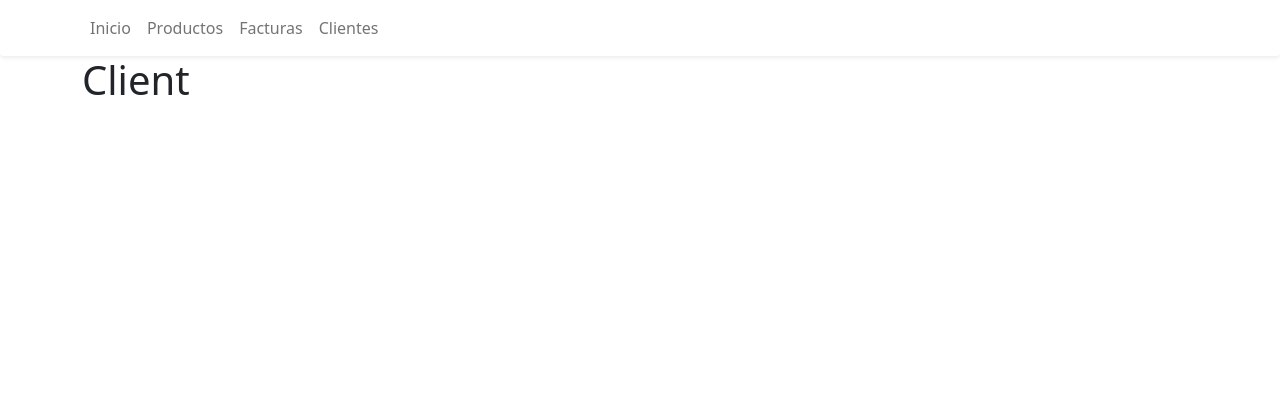
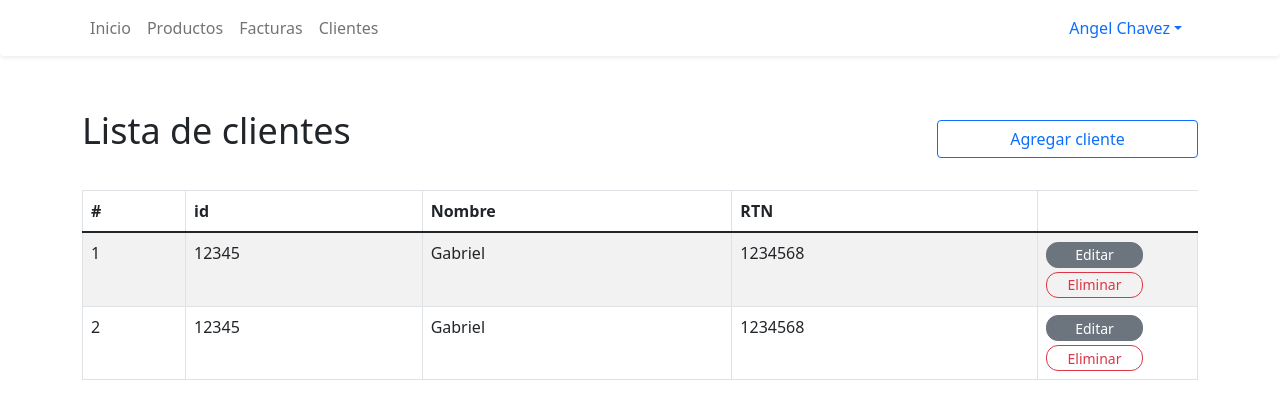
Before and after one commit to agchavez/billing-frontend, a React (Create React App) app: page /billing/client in a window 1280 px wide. Shown: the top 418 px of the page. Built offline with nearby package versions, Linux system fonts and the light colour scheme.

Commit message:
Tables ui

```diff
--- a/src/Pages/billingPage.tsx
+++ b/src/Pages/billingPage.tsx
@@ -1,9 +1,51 @@
 import React from 'react'
+import { Table, Button } from 'react-bootstrap';
 
 export const BillingPage = () => {
     return (
-        <div>
-            <h1>Billing</h1>
+        <div className="row mt-5">
+            <div className="base__title">
+
+                <p>Lista de facturas</p>
+            </div>
+            <div className="billing__container-table mt-3">
+            <Table striped bordered hover>
+                    <thead>
+                        <tr>
+                        <th>#</th>
+                        <th>Fecha y hora</th>
+                        <th>Cliente</th>
+                        <th>Total</th>
+                        <th>id</th>
+                        </tr>
+                    </thead>
+                    <tbody>
+                        <tr>
+                        <td>1</td>
+                        <td>Mark</td>
+                        <td>Otto</td>
+                        <td>@mdo</td>
+                        <td>12456</td>
+                        <td className="billin__container-btn"><Button className="base_btn-table" variant="secondary" size="sm">
+                            Ver mas
+                            </Button></td>
+                        </tr>
+                        <tr>
+                        <td>2</td>
+                        <td>Jacob</td>
+                        <td>Thornton</td>
+                        <td>@fat</td>
+                        <td>12456</td>
+                        <td className="billin__container-btn"><Button className="base_btn-table" variant="secondary" size="sm">
+                            Ver mas
+                            </Button></td>
+                        </tr>
+
+                    </tbody>
+                    </Table>
+            </div>
+
+
         </div>
     )
 }
--- a/src/Pages/clientPage.tsx
+++ b/src/Pages/clientPage.tsx
@@ -1,9 +1,59 @@
-import React from 'react'
+import React, { useState } from 'react'
+import { Table, Button } from 'react-bootstrap';
+import { AddNewClient } from '../components/newClient';
 
 export const ClientPage = () => {
+    const [ModalShow, setModalShow] = useState(false);
+    const handleAddClient = ()=>{
+            setModalShow(true);
+    }
     return (
-        <div>
-            <h1>Client</h1>
+        <div className="row mt-5">
+            <div className="col-9 base__title">
+
+                <p>Lista de clientes</p>
+            </div>
+            <div className="mt-3 col-3">
+                <Button className="w-100" variant="outline-primary" onClick={handleAddClient}>Agregar cliente</Button>
+            </div>
+            <div className="billing__container-table mt-3">
+            <Table striped bordered hover>
+                    <thead>
+                        <tr>
+                        <th>#</th>
+                        <th>id</th>
+                        <th>Nombre</th>
+                        <th>RTN</th>
+                        </tr>
+                    </thead>
+                    <tbody>
+                        <tr>
+                        <td>1</td>
+                        <td>12345</td>
+                        <td>Gabriel</td>
+                        <td>1234568</td>
+                        <td className="client__container-btn"><Button className="base_btn-table" variant="secondary" size="sm">
+                            Editar
+                            </Button><Button className="base_btn-table" variant="outline-danger mt-1" size="sm">Eliminar</Button></td>
+                        </tr>
+                        <tr>
+                        <td>2</td>
+                        <td>12345</td>
+                        <td>Gabriel</td>
+                        <td>1234568</td>
+                        <td className="client__container-btn"><Button className="base_btn-table" variant="secondary" size="sm">Editar</Button><Button className="base_btn-table" variant="outline-danger mt-1" size="sm">Eliminar</Button></td>
+                        </tr>
+
+                    </tbody>
+                    </Table>
+            </div>
+            <AddNewClient
+                    show={ModalShow}
+                    onHide={() => setModalShow(false)}
+                    />
+
+
+
         </div>
     )
 }
--- a/src/Pages/productPage.tsx
+++ b/src/Pages/productPage.tsx
@@ -1,9 +1,52 @@
 import React from 'react'
+import { Table, Button } from 'react-bootstrap';
 
 export const ProductPage = () => {
     return (
-        <div>
-            <h1>Product</h1>
+        <div className="row mt-5">
+            <div className="col-9 base__title">
+
+                <p>Lista de productos</p>
+            </div>
+            <div className="mt-3 col-3">
+                <Button className="w-100" variant="outline-primary">Agregar producto</Button>
+            </div>
+            <div className="billing__container-table mt-3">
+            <Table striped bordered hover>
+                    <thead>
+                        <tr>
+                        <th>#</th>
+                        <th>id</th>
+                        <th>Nombre</th>
+                        <th>Precio</th>
+                        <th>Cantidad</th>
+                        </tr>
+                    </thead>
+                    <tbody>
+                        <tr>
+                        <td>1</td>
+                        <td>12345</td>
+                        <td>Gabriel</td>
+                        <td>L. 123.00 </td>
+                        <td>456</td>
+                        <td className="client__container-btn"><Button className="base_btn-table" variant="secondary" size="sm">
+                            Editar
+                            </Button><Button className="base_btn-table" variant="outline-danger mt-1" size="sm">Eliminar</Button></td>
+                        </tr>
+                        <tr>
+                        <td>2</td>
+                        <td>12345</td>
+                        <td>Gabriel</td>
+                        <td>L. 123.00 </td>
+                        <td>456</td>
+                        <td className="client__container-btn"><Button className="base_btn-table" variant="secondary" size="sm">Editar</Button><Button className="base_btn-table" variant="outline-danger mt-1" size="sm">Eliminar</Button></td>
+                        </tr>
+
+                    </tbody>
+                    </Table>
+            </div>
+
+
         </div>
     )
 }
--- a/src/components/navBar.tsx
+++ b/src/components/navBar.tsx
@@ -1,5 +1,5 @@
 import React from 'react'
-import { Navbar, Container, Nav,  } from 'react-bootstrap';
+import { Navbar, Container, Nav,NavDropdown  } from 'react-bootstrap';
 
 import { Link  } from 'react-router-dom';
 
@@ -14,6 +14,12 @@ export const NavBar = () => {
                 <Nav.Link as={Link} to={"./billing"}>Facturas</Nav.Link>
                 <Nav.Link as={Link} to={"./client"}>Clientes</Nav.Link>
                 </Nav>
+                <NavDropdown title="Angel Chavez" id="navbarScrollingDropdown">
+                    <NavDropdown.Item href="#action3">Mi cuenta</NavDropdown.Item>
+                    <NavDropdown.Divider />
+                    <NavDropdown.Item href="#action5">Cerrar sesion</NavDropdown.Item>
+                </NavDropdown>
+
                 </Container>
             </Navbar>
         </>
--- /dev/null
+++ b/src/components/newClient.tsx
@@ -0,0 +1,42 @@
+import React from 'react'
+
+import { Modal, Button, Form } from 'react-bootstrap';
+
+export const AddNewClient = (props:any) => {
+    return (
+      <Modal
+        {...props}
+        size="lg"
+        aria-labelledby="contained-modal-title"
+      >
+        <Modal.Header closeButton>
+          <Modal.Title id="contained-modal-title">
+            Agregar cliente
+          </Modal.Title>
+        </Modal.Header>
+        <Modal.Body>
+          <form action="">
+          <Form.Group className="mb-3 px-5" controlId="formBasicEmail">
+            <Form.Label>Nombre</Form.Label>
+            <Form.Control type="email" placeholder="nombre" />
+            <Form.Text className="text-muted">
+             Este campo es requerido.
+            </Form.Text>
+          </Form.Group>
+          <Form.Group className="mb-3 px-5 mt-3" controlId="formBasicEmail">
+            <Form.Label>RTN</Form.Label>
+            <Form.Control type="email" placeholder="nombre" />
+            <Form.Text className="text-muted">
+             Este campo es requerido.
+            </Form.Text>
+          </Form.Group>
+
+          </form>
+        </Modal.Body>
+        <Modal.Footer>
+          <Button variant="outline-dark" onClick={props.onHide}>Close</Button>
+          <Button variant="outline-primary">Agregar</Button>
+        </Modal.Footer>
+      </Modal>
+    );
+  }
--- a/src/styles/base/_base.scss
+++ b/src/styles/base/_base.scss
@@ -6,3 +6,18 @@
     font-size: 15px;
     font-weight: bold;
 }
+
+.base__title{
+    font-size: 36px;
+    font-weight: 300;
+}
+
+.base_btn-table{
+    width: 97px;
+    height: 26px;
+    font-size: 14px;
+    align-items: center;
+    padding: 0px;
+    border-radius: 12px;
+
+}
--- /dev/null
+++ b/src/styles/components/_billing.scss
@@ -0,0 +1,4 @@
+.billin__container-btn{
+    width: 90px;
+    align-items: center;
+}
--- /dev/null
+++ b/src/styles/components/client.scss
@@ -0,0 +1,3 @@
+.client__container-btn{
+    width: 160px;
+}
--- a/src/styles/style.scss
+++ b/src/styles/style.scss
@@ -1,3 +1,5 @@
 @import './base/_settings.scss';
 @import './components/auth.scss';
+@import './components/billing.scss';
+@import './components/client.scss';
 @import './base/base.scss'
```
